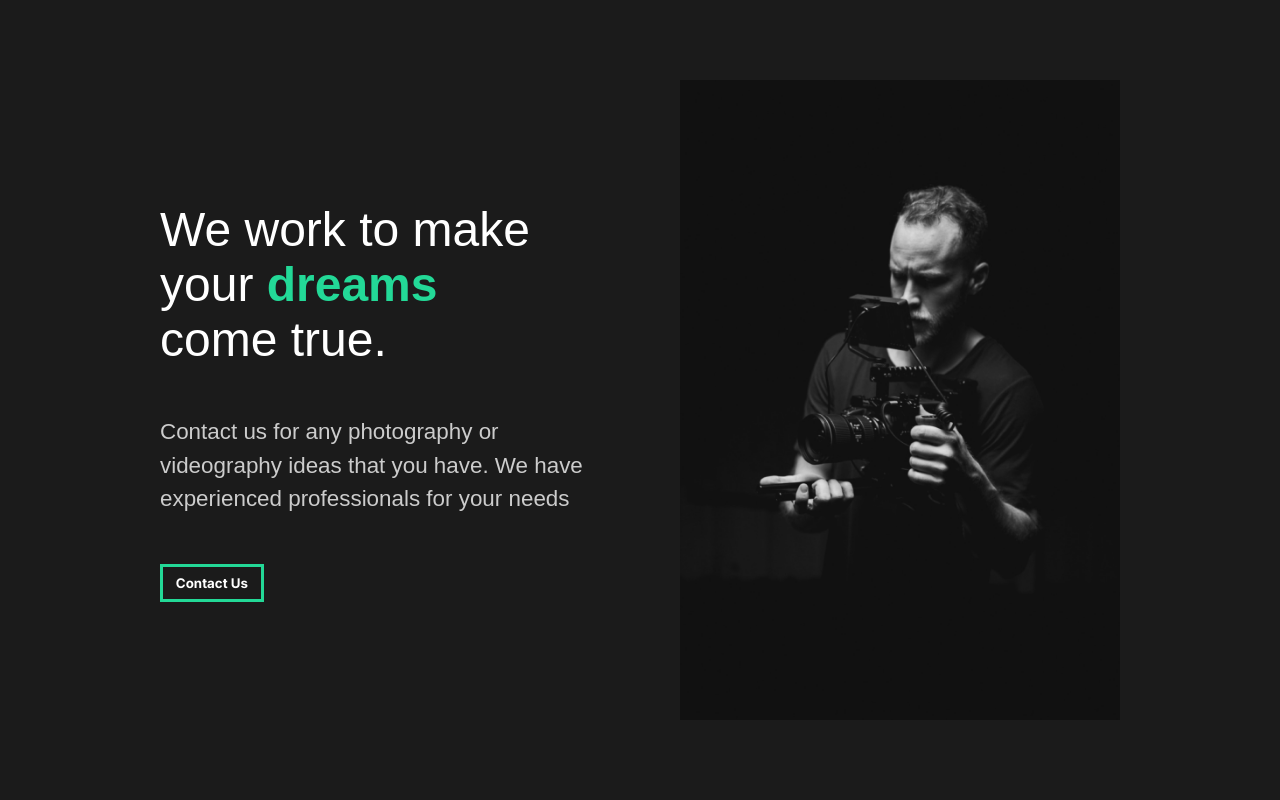
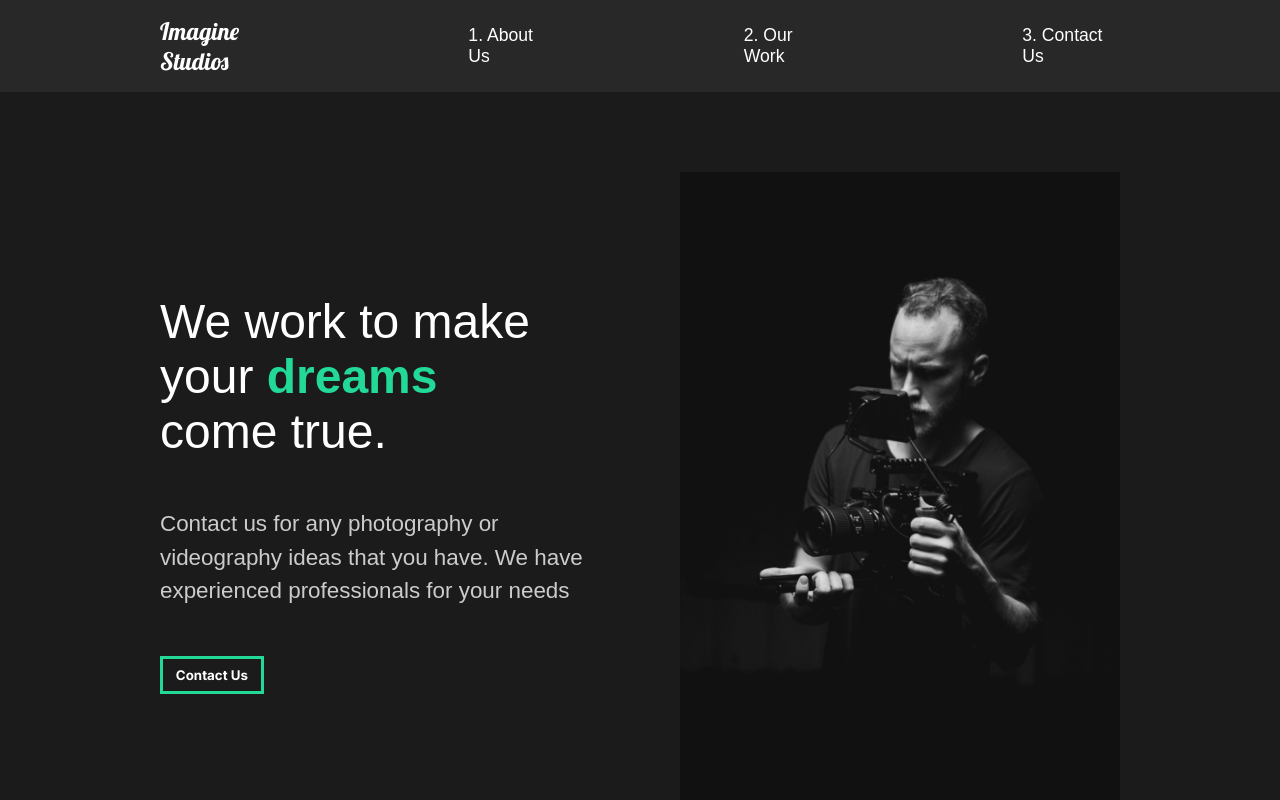
Before and after one commit to RsRahulPro/ReactPortfolio, a React (Create React App) app: page / in a window 1280 px wide. Shown: the top 800 px of the page. Built offline with nearby package versions, Linux system fonts and the light colour scheme.

Commit message:
Add Navigation Styling (Styled Components) without functionality

```diff
--- a/src/App.js
+++ b/src/App.js
@@ -3,11 +3,13 @@
 import GlobalStyle from "./Components/GlobalStyle";
 //importing pages
 import AboutUs from "./Pages/AboutUs";
+import Nav from "./Components/Nav";
 
 function App() {
   return (
     <div className="App">
       <GlobalStyle />
+      <Nav />
       <AboutUs />
     </div>
   );
--- /dev/null
+++ b/src/Components/Nav.js
@@ -0,0 +1,55 @@
+import React from "react";
+import styled from "styled-components";
+
+const Nav = () => {
+  return (
+    <StyledNav>
+      <h1>
+        <a id="logo" href="#">
+          Imagine Studios
+        </a>
+      </h1>
+      <ul>
+        <li>
+          <a href="#">1. About Us</a>
+        </li>
+        <li>
+          <a href="#">2. Our Work</a>
+        </li>
+        <li>
+          <a href="#">3. Contact Us</a>
+        </li>
+      </ul>
+    </StyledNav>
+  );
+};
+
+const StyledNav = styled.nav`
+  min-height: 10vh;
+  display: flex;
+  margin: auto;
+  justify-content: space-between;
+  align-items: center;
+  padding: 1rem 10rem;
+  background-color: #282828;
+  a {
+    color: white;
+    text-decoration: none;
+  }
+  ul {
+    display: flex;
+    list-style: none;
+    gap: 2rem;
+  }
+  #logo {
+    font-size: 1.5rem;
+    font-family: "Lobster", cursive;
+    font-weight: lighter;
+  }
+  li {
+    padding-left: 10rem;
+    position: relative;
+  }
+`;
+
+export default Nav;
--- a/src/Pages/AboutUs.js
+++ b/src/Pages/AboutUs.js
@@ -2,6 +2,7 @@
 import AboutSection from "../Components/AboutSection";
 import ServicesSection from "../Components/ServicesSection";
 import FaqSection from "../Components/FaqSection";
+import Nav from "../Components/Nav";
 let AboutUs = () => {
   return (
     <>
```
